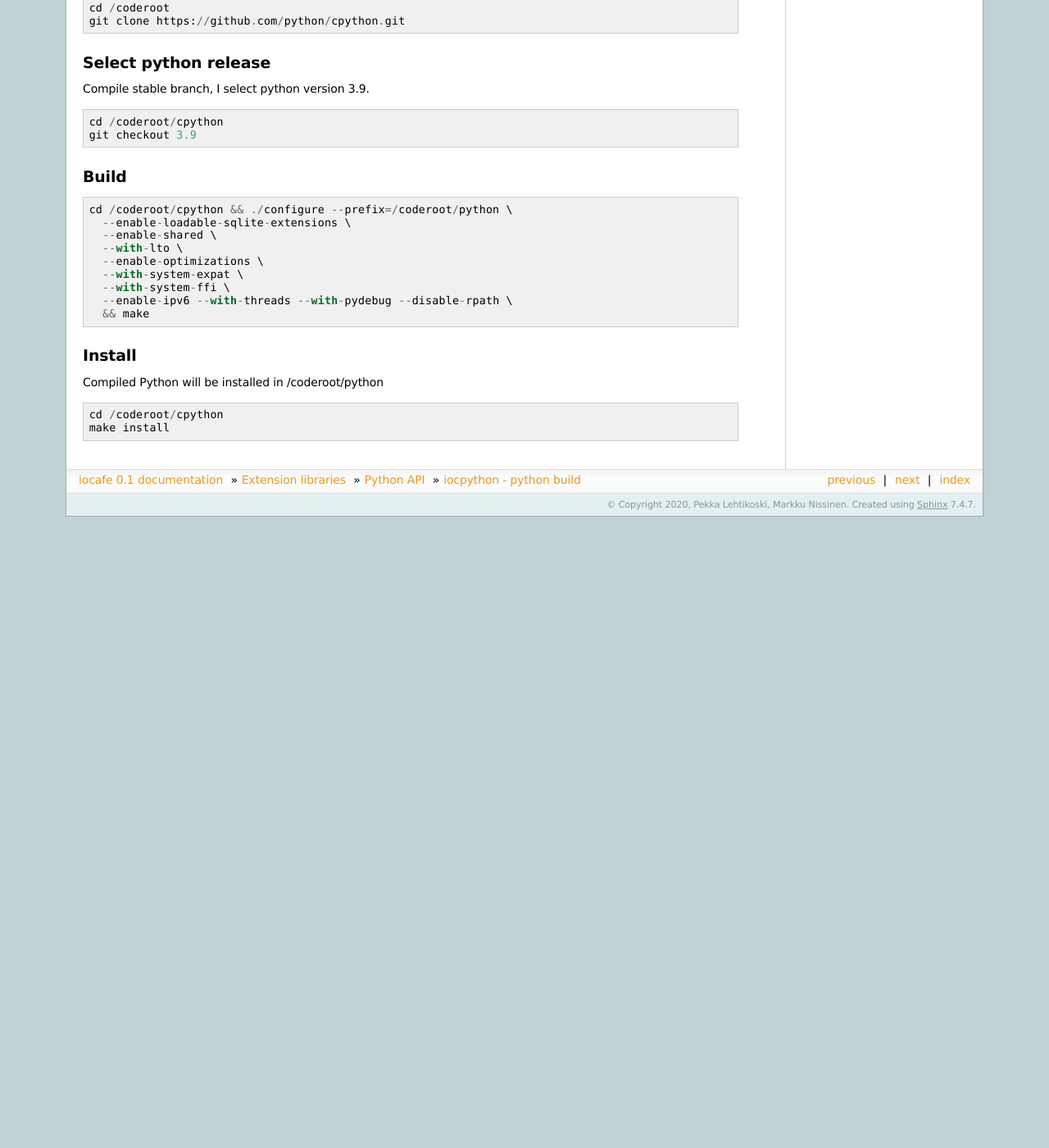
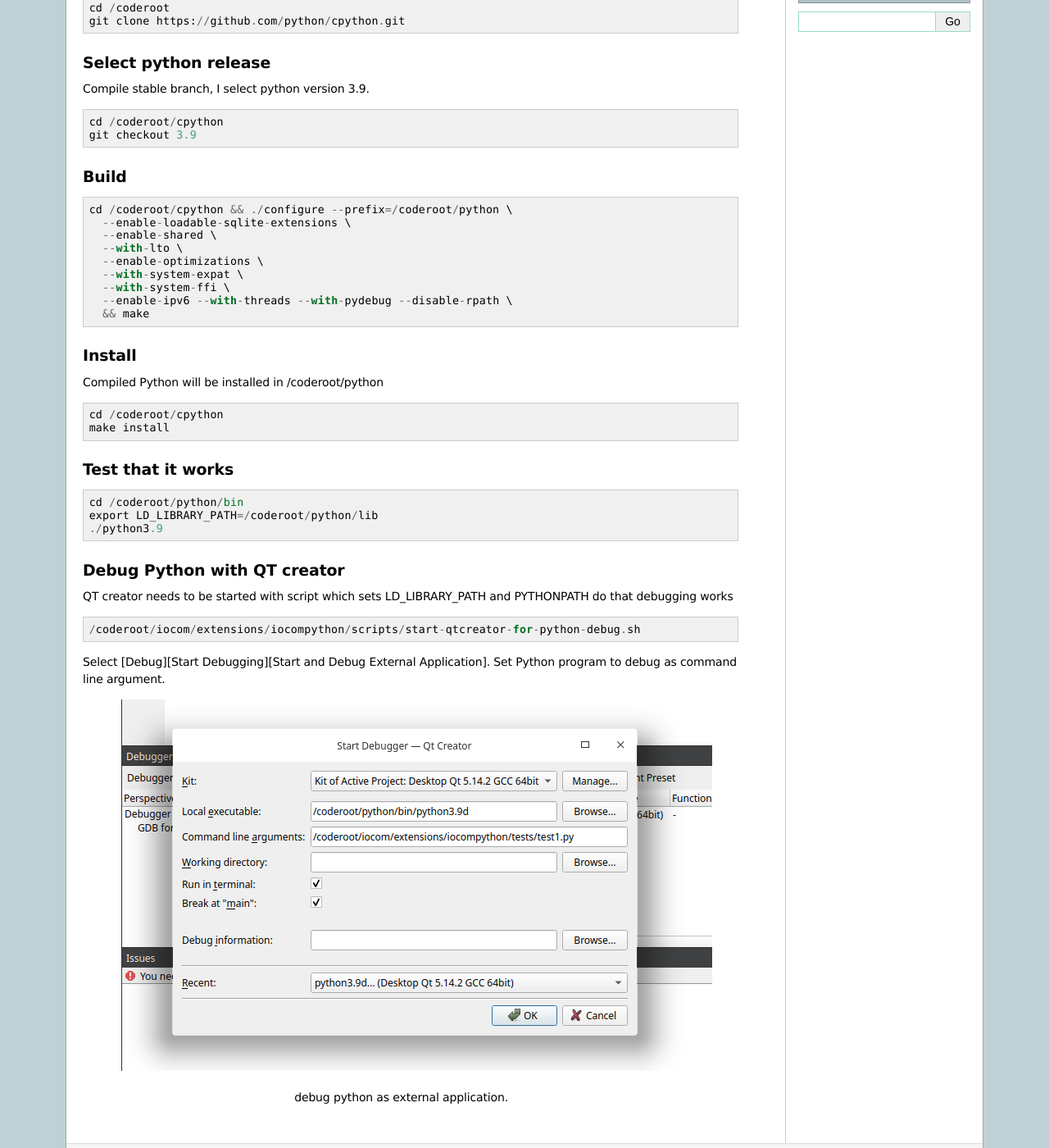
Before and after one commit to iocafe/iocafe-doc, a Sphinx documentation site: the page built from source/extensions/python-api/200529-build-python-for-debugging.rst, in a window 1280 px wide and 1400 px high, scrolled down 551 px. Shown: the whole window at 82% size. Built offline with Sphinx 7.4.7, drawn with Linux system fonts in a browser that asks for light colours; before the commit the page ends 1181 px from its top, so only the background shows below that; some of the changed text lies outside the part shown.

Commit message:
Debugging Python C extension with QT creator/GDB

```diff
--- a/source/extensions/python-api/embed-python/200529-iocpython-build-with-embedded-python.rst
+++ b/source/extensions/python-api/200529-build-python-for-debugging.rst
@@ -71,3 +71,27 @@
 
 	cd /coderoot/cpython
 	make install
+
+Test that it works
+*******************
+
+::
+
+    cd /coderoot/python/bin
+    export LD_LIBRARY_PATH=/coderoot/python/lib
+    ./python3.9
+
+Debug Python with QT creator
+******************************
+QT creator needs to be started with script which sets LD_LIBRARY_PATH and PYTHONPATH do that debugging works
+
+::
+
+    /coderoot/iocom/extensions/iocompython/scripts/start-qtcreator-for-python-debug.sh
+
+Select [Debug][Start Debugging][Start and Debug External Application].
+Set Python program to debug as command line argument.
+
+.. figure:: pics/start-debugging-python.png
+
+   debug python as external application.
--- a/source/extensions/python-api/python-api.rst
+++ b/source/extensions/python-api/python-api.rst
@@ -7,4 +7,4 @@
    :caption: Contents:
 
    191202-asteroid-game
-   embed-python/200529-iocpython-build-with-embedded-python
+   200529-build-python-for-debugging
```
Also changed, not shown: source/extensions/iocloud/deploy-flask-with-ginx-and-gunicorn.rst (+5 -3 lines), source/extensions/python-api/pics/start-debugging-python.png (added).
